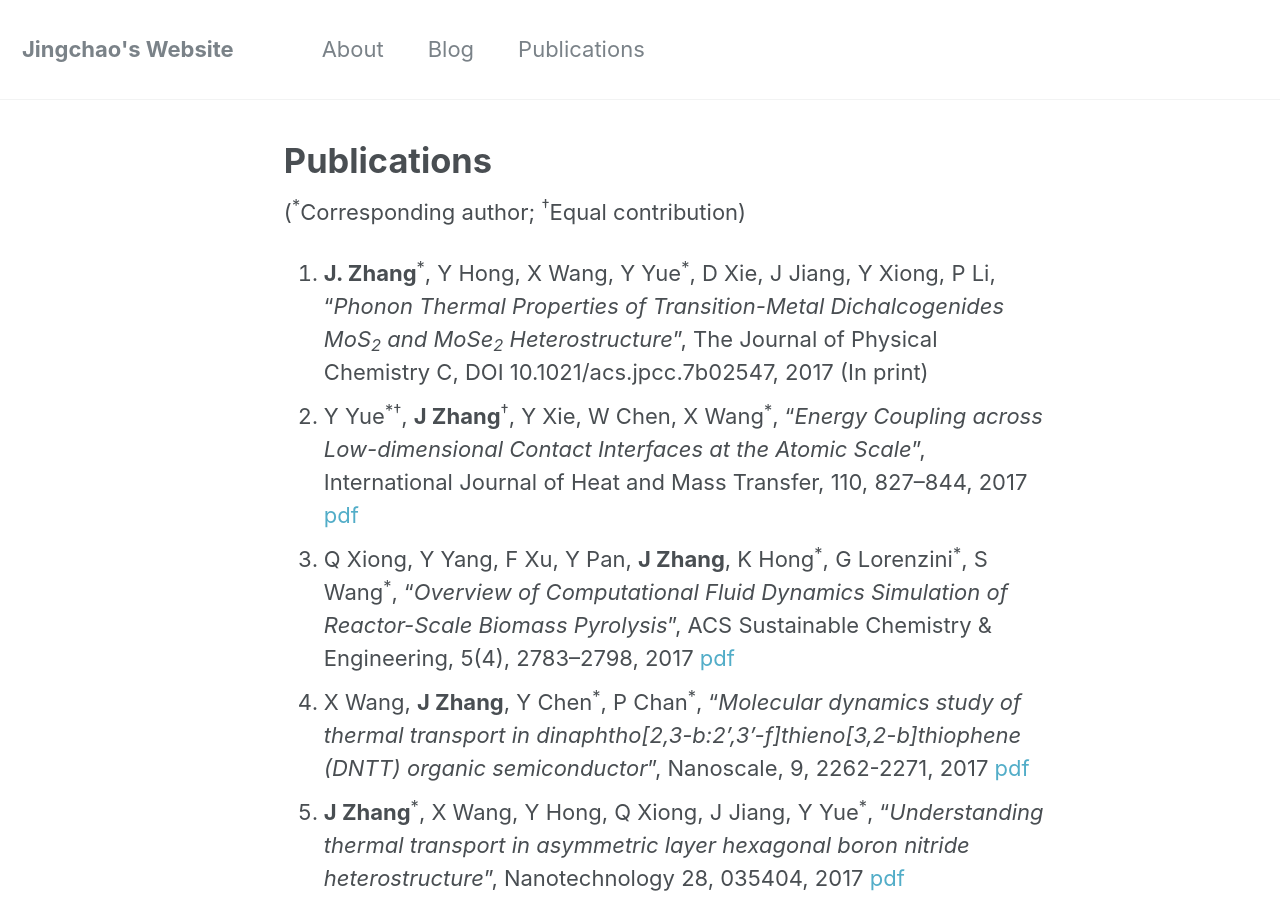
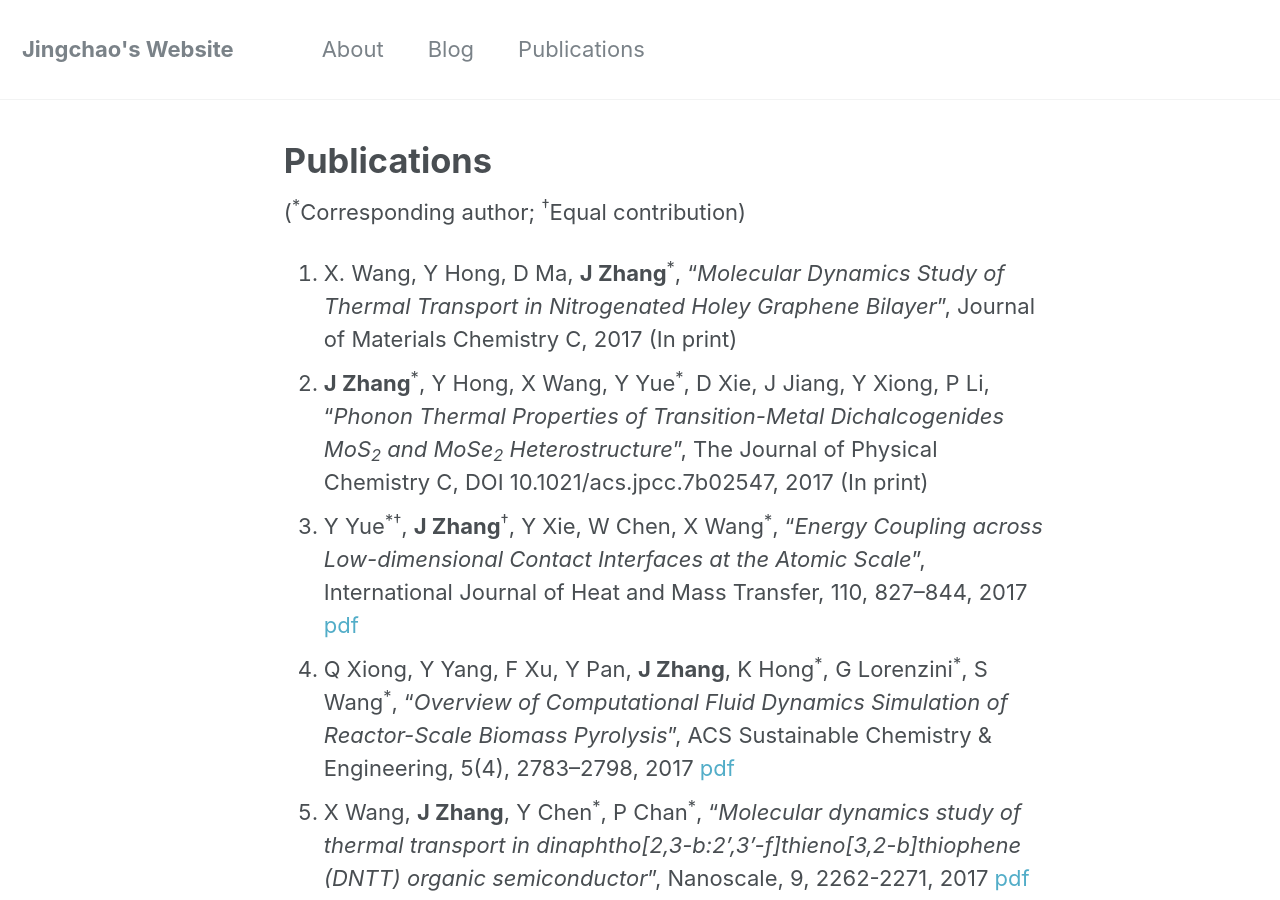
Before and after one commit to JingchaoZhang/JingchaoZhang.github.io, a Jekyll site: the page built from _pages/publications.md, in a window 1280 px wide and 900 px high. Built offline with Jekyll 4.4.1, drawn with Linux system fonts in a browser that asks for light colours.

Commit message:
Update publications.md

```diff
--- a/_pages/publications.md
+++ b/_pages/publications.md
@@ -7,7 +7,8 @@ author_profile: false
 
 (<sup>\*</sup>Corresponding author; <sup>†</sup>Equal contribution)
 
-1. **J. Zhang**<sup>\*</sup>, Y Hong, X Wang, Y Yue<sup>\*</sup>, D Xie, J Jiang, Y Xiong, P Li, "_Phonon Thermal Properties of Transition-Metal Dichalcogenides MoS<sub>2</sub> and MoSe<sub>2</sub> Heterostructure_", The Journal of Physical Chemistry C, DOI 10.1021/acs.jpcc.7b02547, 2017 (In print)
+1. X. Wang, Y Hong, D Ma, **J Zhang**<sup>\*</sup>, "_Molecular Dynamics Study of Thermal Transport in Nitrogenated Holey Graphene Bilayer_", Journal of Materials Chemistry C, 2017 (In print)
+1. **J Zhang**<sup>\*</sup>, Y Hong, X Wang, Y Yue<sup>\*</sup>, D Xie, J Jiang, Y Xiong, P Li, "_Phonon Thermal Properties of Transition-Metal Dichalcogenides MoS<sub>2</sub> and MoSe<sub>2</sub> Heterostructure_", The Journal of Physical Chemistry C, DOI 10.1021/acs.jpcc.7b02547, 2017 (In print)
 1. Y Yue<sup>\*</sup><sup>†</sup>, **J Zhang**<sup>†</sup>, Y Xie, W Chen, X Wang<sup>\*</sup>, "_Energy Coupling across Low-dimensional Contact Interfaces at the Atomic Scale_", International Journal of Heat and Mass Transfer, 110, 827–844, 2017 [pdf](https://drive.google.com/file/d/0B3Yj4QkZpI-dbHZraTVJU016cDQ/view?usp=sharing)
 1. Q Xiong, Y Yang, F Xu, Y Pan, **J Zhang**, K Hong<sup>\*</sup>, G Lorenzini<sup>\*</sup>, S Wang<sup>\*</sup>, "_Overview of Computational Fluid Dynamics Simulation of Reactor-Scale Biomass Pyrolysis_", ACS Sustainable Chemistry & Engineering, 5(4), 2783–2798, 2017 [pdf](https://drive.google.com/file/d/0B3Yj4QkZpI-dTGVDZFdyRlhqaVE/view?usp=sharing)
 1. X Wang, **J Zhang**, Y Chen<sup>\*</sup>, P Chan<sup>\*</sup>, "_Molecular dynamics study of thermal transport in dinaphtho[2,3-b:2',3'-f]thieno[3,2-b]thiophene (DNTT) organic semiconductor_", Nanoscale, 9, 2262-2271, 2017 [pdf](https://drive.google.com/file/d/0B3Yj4QkZpI-ddHJYWmpEeWVkZ1k/view?usp=sharing)
```
